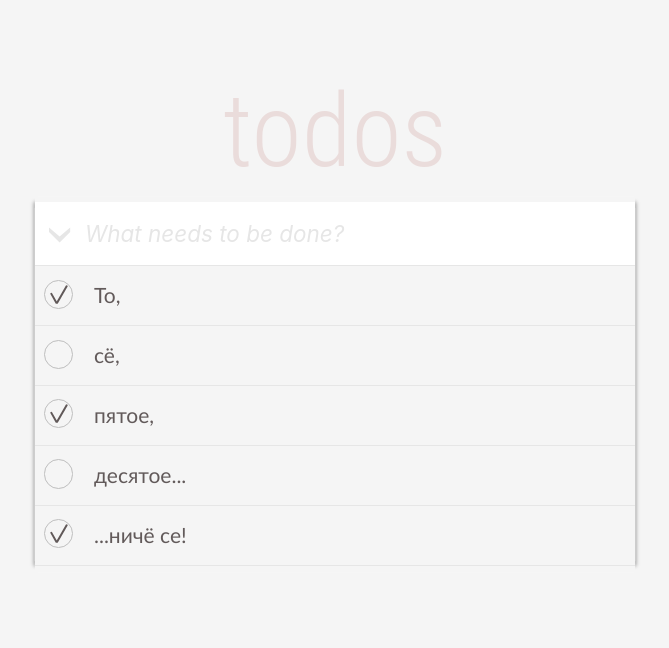
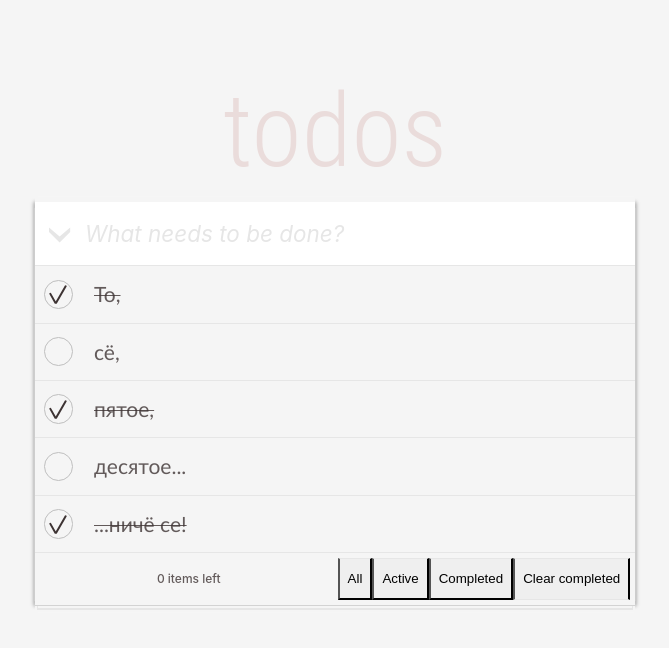
Before and after one commit to InnaTsyganenko/todos, a React (Create React App) app: page / in a window 1280 px wide. Shown: the top 648 px of the page, without its empty margins (305-974 px from the left). Built offline with nearby package versions, Linux system fonts and the light colour scheme.

Commit message:
begin filters

```diff
--- /dev/null
+++ b/src/components/main-screen/components/todo-footer/todo-footer.styled.ts
@@ -0,0 +1,63 @@
+import styled from 'styled-components';
+
+const TodoFooterWrapper = styled.div`
+  display: flex;
+  flex-direction: row;
+  flex-wrap: wrap;
+  margin: auto;
+  padding: 0.4em;
+  color: ${({ theme }) => theme.color.eclipse};
+  font-size: ${({ theme }) => theme.font.mini};
+
+  box-shadow:
+    0 5px 0 -3px ${({ theme }) => theme.color.whiteSmoke},
+    0 6px 0 -2px ${({ theme }) => theme.color.whisper};
+  border-bottom: 1px solid lightgray;
+`;
+
+const TodoInfoLeft = styled.span`
+  margin: auto;
+  padding: 0;
+`;
+
+const TodoFilterButton = styled.button`
+  margin: 0;
+  padding: 0;
+  border-top: 1px solid ${({ theme }) => theme.color.whisper};
+  padding: 0.9em 0.6em;
+
+  &:last-of-type {
+    border-bottom: 1px solid ${({ theme }) => theme.color.whisper};
+  }
+`;
+
+const TodoClearCompletedButton = styled.button`
+  margin: 0;
+  padding: 0;
+  border-top: 1px solid ${({ theme }) => theme.color.whisper};
+  padding: 0.9em 0.6em;
+
+  &:last-of-type {
+    border-bottom: 1px solid ${({ theme }) => theme.color.whisper};
+  }
+`;
+
+const TaskInputCheckbox = styled.input.attrs({ type: 'radio' })`
+  position: absolute;
+  z-index: -1;
+  opacity: 0;
+
+
+  &:focus span,
+  &:hover span {
+    border-bottom: 2px solid ${({ theme }) => theme.color.tangerine};
+  }
+`;
+
+export {
+  TodoFooterWrapper,
+  TodoInfoLeft,
+  TodoFilterButton,
+  TodoClearCompletedButton,
+  TaskInputCheckbox
+};
--- /dev/null
+++ b/src/components/main-screen/components/todo-footer/todo-footer.tsx
@@ -0,0 +1,41 @@
+import { FilterItems } from 'const';
+import { useAppDispatch, useAppSelector } from 'hooks';
+import { PropsWithChildren } from 'react';
+import { getTasks } from 'store/task-operations/selectors';
+import { filterItems } from 'store/task-operations/task-operations';
+import * as S from './todo-footer.styled';
+
+type TodoFooterProps = PropsWithChildren<{
+  children?: JSX.Element;
+}>;
+
+const TodoFooter = ({ children, ...props }: TodoFooterProps) => {
+
+  const tasksInList = useAppSelector(getTasks);
+
+  const dispatch = useAppDispatch();
+
+  const countTasksLeft = tasksInList.reduce((acc: number, el) => {
+    if (!el.isActive) {acc++;}
+    return acc;
+  }, 0);
+
+  const handleFilterCLick = (id: string) => dispatch(filterItems(id));
+
+  return (
+    <S.TodoFooterWrapper>
+      <S.TodoInfoLeft>{countTasksLeft} items left</S.TodoInfoLeft>
+      {FilterItems.map((item) => (
+        <S.TodoFilterButton
+          key={item}
+          onClick={() => handleFilterCLick(item)}
+        >{item}
+        </S.TodoFilterButton>
+      ))}
+      <S.TodoClearCompletedButton>Clear completed</S.TodoClearCompletedButton>
+    </S.TodoFooterWrapper>
+  );
+};
+
+
+export default TodoFooter;
--- a/src/components/main-screen/components/todo-list/todo-list.styled.ts
+++ b/src/components/main-screen/components/todo-list/todo-list.styled.ts
@@ -1,6 +1,6 @@
 import styled, { keyframes } from 'styled-components';
 
-const TasksWrapper = styled.div`
+const TaskListWrapper = styled.div`
   margin: auto;
   padding: 0;
 
@@ -19,7 +19,30 @@ const TaskList = styled.div`
   padding: 0;
 `;
 
-const TaskContainer = styled.div`
+const slitAnimation = keyframes`
+  0% {
+    -webkit-transform: translateZ(-800px) rotate3d(-1, 1, 0, -90deg);
+      transform: translateZ(-800px) rotate3d(-1, 1, 0, -90deg);
+    -webkit-animation-timing-function: ease-in;
+      animation-timing-function: ease-in;
+    opacity: 0;
+  }
+  54% {
+    -webkit-transform: translateZ(-160px) rotate3d(-1, 1, 0, -87deg);
+            transform: translateZ(-160px) rotate3d(-1, 1, 0, -87deg);
+    -webkit-animation-timing-function: ease-in-out;
+            animation-timing-function: ease-in-out;
+    opacity: 1;
+  }
+  100% {
+    -webkit-transform: translateZ(0) rotate3d(-1, 1, 0, 0);
+            transform: translateZ(0) rotate3d(-1, 1, 0, 0);
+    -webkit-animation-timing-function: ease-out;
+            animation-timing-function: ease-out;
+  }
+`;
+
+const TaskItem = styled.div`
   width: 100%;
   margin: 0;
   padding: 0;
@@ -29,6 +52,90 @@ const TaskContainer = styled.div`
   &:last-of-type {
     border-bottom: 1px solid ${({ theme }) => theme.color.whisper};
   }
+
+  > input {
+    opacity: 0;
+  }
+  > input + label {
+    display: grid;
+    position: relative;
+    grid-template-columns: 50px 1fr;
+    justify-content: start;
+    justify-items: start;
+    align-content: center;
+    align-items: center;
+    margin: 0;
+
+    color: ${({ theme }) => theme.color.eclipse};
+    font-family: Calibri, 'Trebuchet MS', sans-serif;
+    font-size: 1.4em;
+    cursor: pointer;
+    text-decoration: none;
+
+    &:before {
+      display: inline-grid;
+      grid-column: 1;
+      grid-row: 1;
+      content: '';
+      border-radius: 50%;
+      width: 1.4em;
+      height: 1.4em;
+      border: 1px solid ${({ theme }) => theme.color.lightGray};
+      margin-right: 10px;
+      text-decoration: none;
+    }
+
+    &:after {
+      display: inline-grid;
+      grid-column: 1;
+      grid-row: 1;
+      content: '';
+      width: 1.35em;
+      height: 1.35em;
+    }
+  }
+  > input:not(:checked) + label {
+      &:after {
+      }
+  }
+  > input:disabled:not(:checked) + label {
+      &:before {
+        box-shadow: none;
+        border-color: #bbb;
+        background-color: #ddd;
+      }
+  }
+  > input:checked + label {
+      text-decoration: line-through 1px solid ${({ theme }) => theme.color.eclipse};
+
+      &:after {
+        animation: ${slitAnimation} 0.45s ease-out both;
+        background: url('./img/check-mark.svg') center center no-repeat;
+      }
+  }
+
+  > input:checked + label {
+
+
+      &:after {
+        text-decoration: none;
+        opacity: 1;
+        transform: scale(1);
+      }
+  }
+  > input:disabled:checked + label {
+    &:after {
+      color: #999;
+    }
+  }
+  > input:disabled + label {
+    color: #aaa;
+  }
+  > input:checked:focus + label, input:not(:checked):focus + label {
+    &:before {
+      border: 1px dotted blue;
+    }
+  }
 `;
 
 const TaskInputCheckbox = styled.input.attrs({ type: 'checkbox' })`
@@ -37,16 +144,6 @@ const TaskInputCheckbox = styled.input.attrs({ type: 'checkbox' })`
   opacity: 0;
 `;
 
-const rotate = keyframes`
-  from {
-    opacity: 0;
-    transform: rotate(-45deg);
-  }
-  to {
-    opacity: 1;
-    transform: rotate(0deg);
-  }
-`;
 
 const TaskLabel = styled.label`
   display: grid;
@@ -63,56 +160,10 @@ const TaskLabel = styled.label`
   cursor: pointer;
 `;
 
-const TaskIndicator = styled.span`
-
-  &::after {
-    display: inline-grid;
-    grid-column: 1;
-    content: '';
-    border-radius: 50%;
-    width: 1.4em;
-    height: 1.4em;
-    border: 1px solid ${({ theme }) => theme.color.lightGray};
-    margin-right: 10px;
-  }
-
-  ${TaskInputCheckbox}:not(:disabled):checked & {
-    background: #d1d1d1;
-  }
-
-  ${TaskLabel}:hover &::after,
-  ${TaskLabel}:focus &::after {
-    border: 1px solid ${({ theme }) => theme.color.carrotOrange};
-  }
-
-  ${TaskLabel}:active &::after {
-    border: 1px solid ${({ theme }) => theme.color.whisper};
-  }
-
-  ${TaskLabel} & {
-    color: ${({ theme }) => theme.color.lightGray};
-    text-decoration-line: overline;
-  }
-
-  ${TaskInputCheckbox}:checked + &::after {
-    animation-name: ${rotate};
-    animation-duration: 0.3s;
-    animation-fill-mode: forwards;
-    background: url('./img/check-mark.svg') center center no-repeat;
-  }
-
-  ${TaskInputCheckbox}:disabled + &::after {
-    cursor: not-allowed;
-    border: 1px solid ${({ theme }) => theme.color.eclipse};
-    background-color: ${({ theme }) => theme.color.lightGray};
-  }
-`;
-
 export {
-  TasksWrapper,
+  TaskListWrapper,
   TaskList,
-  TaskContainer,
+  TaskItem,
   TaskLabel,
   TaskInputCheckbox,
-  TaskIndicator
 };
--- a/src/components/main-screen/components/todo-list/todo-list.tsx
+++ b/src/components/main-screen/components/todo-list/todo-list.tsx
@@ -1,7 +1,9 @@
-import { useAppSelector } from 'hooks';
+import { useAppDispatch, useAppSelector } from 'hooks';
 import { getMockTasks } from 'mock';
 import { PropsWithChildren } from 'react';
-import { getTasks } from 'store/task-operations/selectors';
+import { getFiltredMovies, getTasks } from 'store/task-operations/selectors';
+import { changeTaskStatus } from 'store/task-operations/task-operations';
+import TodoFooter from '../todo-footer/todo-footer';
 import TodoInputField from '../todo-input-field/todo-input-field';
 import * as S from './todo-list.styled';
 
@@ -13,39 +15,37 @@ const TodoList = ({ children, ...props }: TodoListProps) => {
 
   const tasksInList = useAppSelector(getTasks);
 
-  const onActiveLinkClick = (activeItem) => {
-    // setIsActiveLink(activeItem);
-    // if (activeItem === DEFAULT_TYPE) {
-    //   dispatch(resetState());
-    // } else {
-    //   dispatch(getTypeForFilterQuests(Object.keys(defineQuestType).find(key => defineQuestType[key] === activeItem)));
-    // }
-  };
+  const dispatch = useAppDispatch();
+
+  const handleChangeStatus = (id: string) => dispatch(changeTaskStatus(id));
+
+  const filtredItems = useAppSelector(getFiltredMovies);
+
+  console.log(filtredItems)
 
   return (
-    <S.TasksWrapper>
+    <S.TaskListWrapper>
       <TodoInputField />
       <S.TaskList>
         {((tasksInList.length === 0) ?
           getMockTasks :
           tasksInList)
           .map((item) => (
-            <S.TaskContainer key={item.id as keyof object}>
-              <S.TaskLabel>
-                <S.TaskInputCheckbox
-                  onClick={() => {
-                    onActiveLinkClick(item);
-                  }}
-                  defaultChecked={item.isActive}
-                >
-                </S.TaskInputCheckbox>
-                <S.TaskIndicator></S.TaskIndicator>
-                {item.value}
-              </S.TaskLabel>
-            </S.TaskContainer>
+            <S.TaskItem
+              key={item.id as keyof object}
+              onClick={() => handleChangeStatus(item.id)}
+            >
+              <S.TaskInputCheckbox
+                onChange={() => handleChangeStatus(item.id)}
+                checked={item.isActive}
+              >
+              </S.TaskInputCheckbox>
+              <S.TaskLabel>{item.value}</S.TaskLabel>
+            </S.TaskItem>
           ))}
       </S.TaskList>
-    </S.TasksWrapper>
+      <TodoFooter></TodoFooter>
+    </S.TaskListWrapper>
   );
 };
 
--- a/src/const.ts
+++ b/src/const.ts
@@ -5,3 +5,7 @@ export enum AppRoute {
 export enum NameSpace {
   tasks = 'TASKS',
 }
+
+export const FilterItems = ['All', 'Active', 'Completed'];
+
+export const DEFAULT_FILTER = 'All';
--- a/src/store/task-operations/selectors.ts
+++ b/src/store/task-operations/selectors.ts
@@ -4,4 +4,4 @@ import { State } from '../../types/state';
 
 export const getTasks = (state: State): Tasks => state[NameSpace.tasks].tasksInList;
 
-// export const getStatusModalWindow = (state: State): boolean => state[NameSpace.tasks].isModalOpen;
+export const getFiltredMovies = (state: State): Tasks => state[NameSpace.tasks].filtredTasks;
--- a/src/types/state.ts
+++ b/src/types/state.ts
@@ -4,6 +4,7 @@ import { Tasks } from './tasks.js';
 
 export type TaskOperations = {
   tasksInList: Tasks,
+  filtredTasks: Tasks,
   isGuitarAddedInCart: boolean,
 };
 
```
Also changed, not shown: src/components/main-screen/components/todo-list — копия/todo-list.styled.ts (deleted, +0 -78 lines), src/components/main-screen/components/todo-list — копия/todo-list.tsx (deleted, +0 -43 lines), src/store/task-operations/task-operations.ts (+13 -4 lines), public/img/check-mark.svg.
